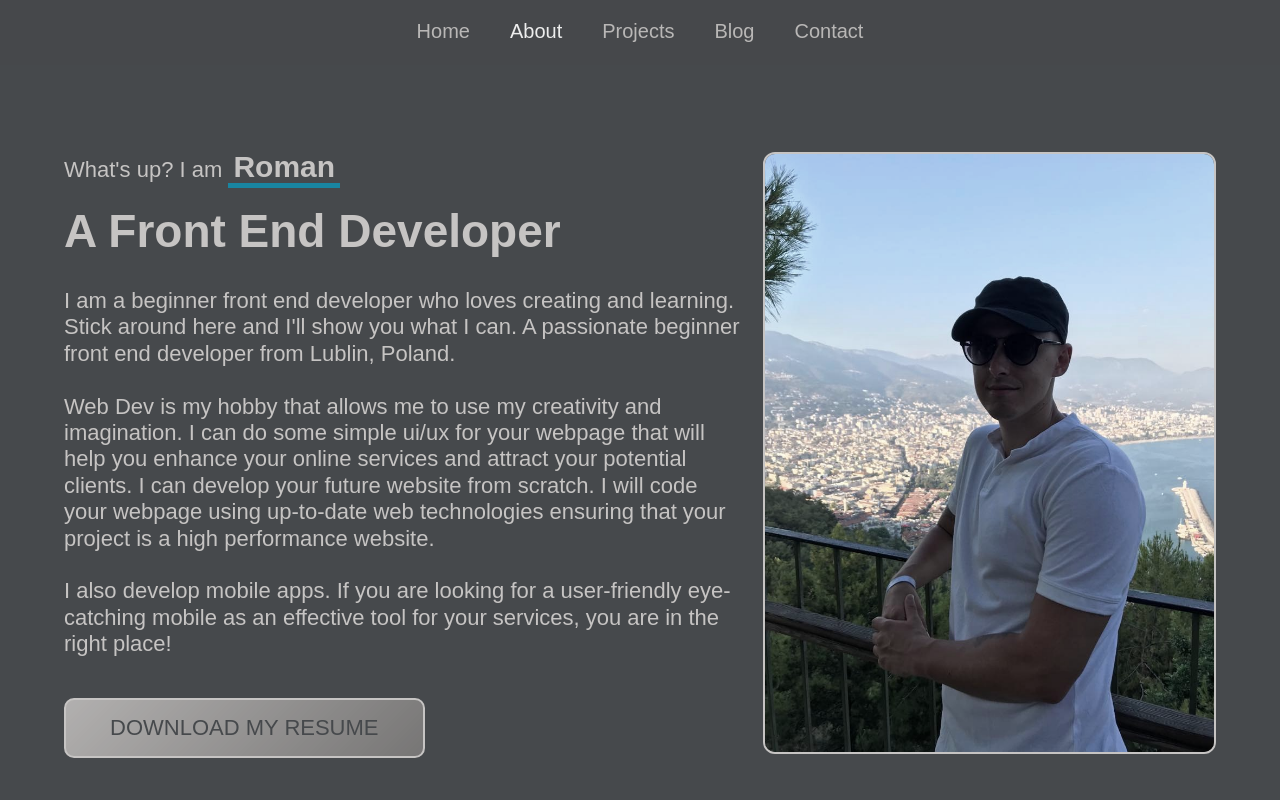
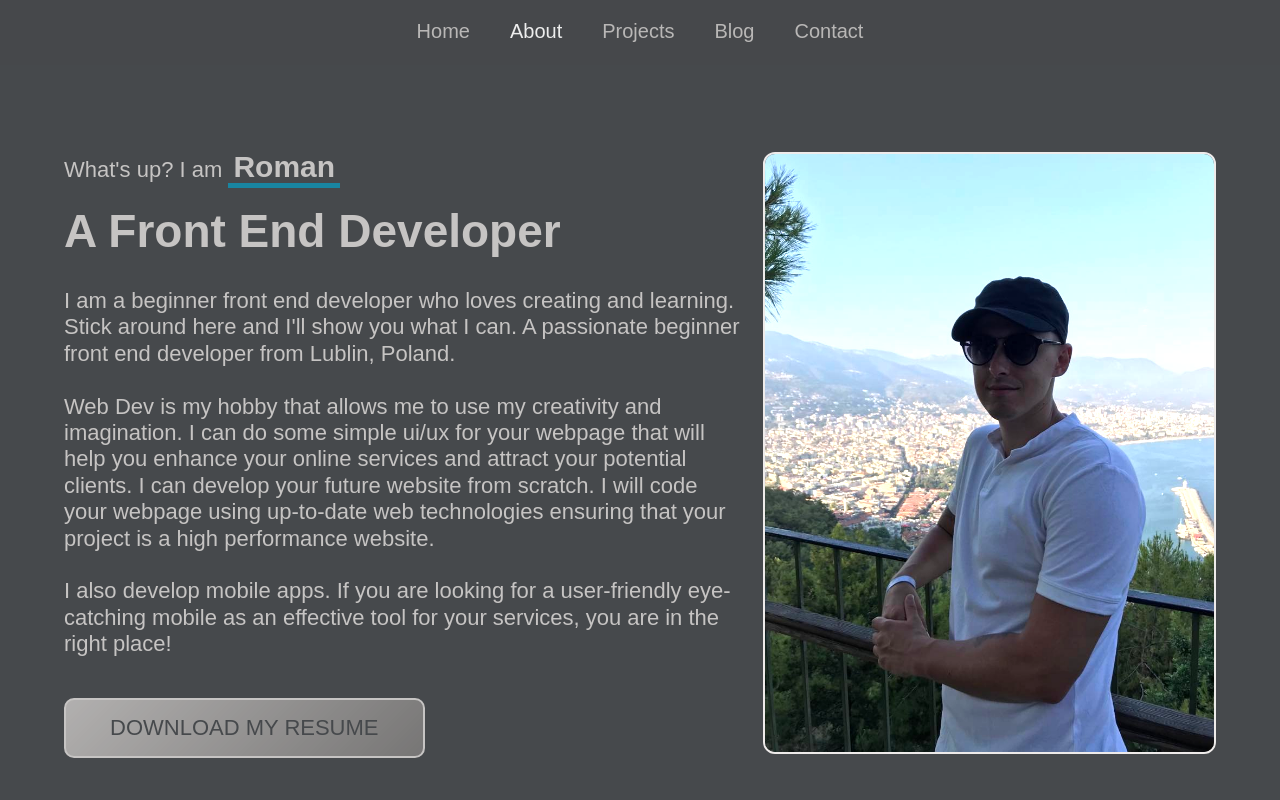
Before and after one commit to romaniso/React-Portfolio-Project, a React (Create React App) app: page /about in a window 1280 px wide. Shown: the top 800 px of the page. Built offline with nearby package versions, Linux system fonts and the light colour scheme.

Commit message:
style scrollbar

```diff
--- a/package.json
+++ b/package.json
@@ -11,6 +11,7 @@
     "react-icons": "^4.3.1",
     "react-router-dom": "^6.3.0",
     "react-scripts": "5.0.1",
+    "react-smooth-scrollbar": "^8.0.6",
     "react-transition-group": "^4.4.2",
     "smooth-scrollbar": "^8.7.4",
     "styled-components": "^5.3.5",
--- a/src/App.js
+++ b/src/App.js
@@ -7,6 +7,7 @@ import Blog from "./pages/Blog";
 import Contact from "./pages/Contact";
 import Footer from "./components/Footer";
 import ScrollToTop from "./components/ScrollToTop";
+// import SmoothScrollBar from "./components/SmoothScrollBar";
 
 function App() {
   return (
--- a/src/styles/About.css
+++ b/src/styles/About.css
@@ -13,7 +13,8 @@
   flex: 3;
 }
 .about .right {
-  flex: 2
+  flex: 2;
+  position: relative;
 }
 
 .about__subheading {
@@ -61,8 +62,12 @@
 
 .about .right img{
   border: 2px solid var(--gray-1);
-  filter: grayscale(30%);
+  filter: brightness(120%);
+  /* position: relative; */
   border-radius: 12px;
+  max-width: 600px;
+  width: 100%;
+  margin: 0 auto;
 }
 
 .about__info__items {
@@ -83,10 +88,6 @@
 @media only screen and (max-width: 768px) {
   .about__wrapper {
     padding: 10rem 0;
-  }
-  .about .right img {
-    filter: grayscale(70%);
-
   }
   .top-section {
     flex-direction: column;
--- a/src/styles/index.css
+++ b/src/styles/index.css
@@ -81,3 +81,39 @@ html{
 h1,h2,h3,h4,h5,h6{
   font-family: var(--title-font);
 }
+
+::-webkit-scrollbar {
+  width: 1.5em;
+  height: 1.5em;
+}
+
+/* ScrollBar Styles */
+
+/* Chrome */
+::-webkit-scrollbar-track {
+  background: var(--dark-bg);
+
+  border-radius: 100vw;
+  margin-block: .5em;
+}
+::-webkit-scrollbar-thumb{
+  background-color: var(--gray-1);
+  background-image: linear-gradient(
+    135deg,
+    rgba(0, 0, 0, 0.1),
+    hsla(0, 0%, 0%, 0.589)
+  );
+  border: .25em solid var(--gray-1);
+  border-radius: 100vw;
+}
+::-webkit-scrollbar-thumb:hover{
+  background-color: var(--highlight-color);
+}
+
+/* FireFox */
+@supports (scrollbar-color: var(--gray-1) var(--dark-bg)) {
+  * {
+    scrollbar-color: var(--gray-1) var(--dark-bg);
+    scrollbar-width: auto;
+  }
+}
```
Also changed, not shown: src/assets/images/about-2-transparent.png (added), 1 other file (tests, documents, lock files or other folders).
